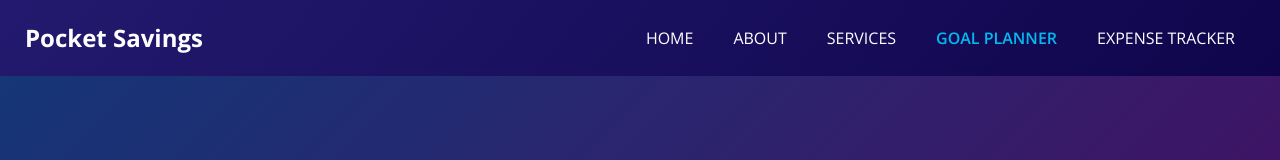
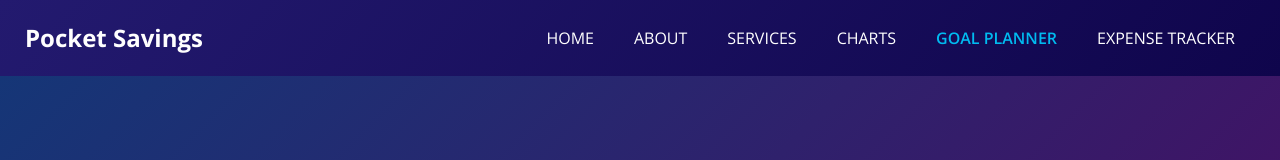
Before and after one commit to RahilJamadar/pocket-savings, a plain HTML site: page goal_planner.html in a window 1280 px wide. Shown: the top 160 px of the page. Drawn offline with nearby package versions, Linux system fonts and the light colour scheme; some packages are replaced by stand-ins of ours.

Commit message:
Update goal_planner.html

```diff
--- a/goal_planner.html
+++ b/goal_planner.html
@@ -68,6 +68,9 @@
               </li>
               <li class="nav-item">
                 <a class="nav-link" href="index.html#service-section">Services</a>
+              </li>
+                            <li class="nav-item">
+                <a class="nav-link" href="insight_visuals.html">Charts</a>
               </li>
               <li class="nav-item active">
                 <a class="nav-link" href="goal_planner.html">Goal Planner</a>
```
